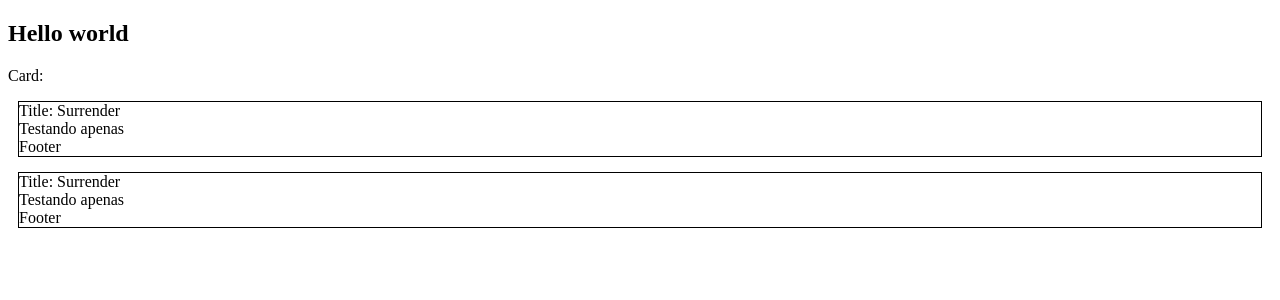
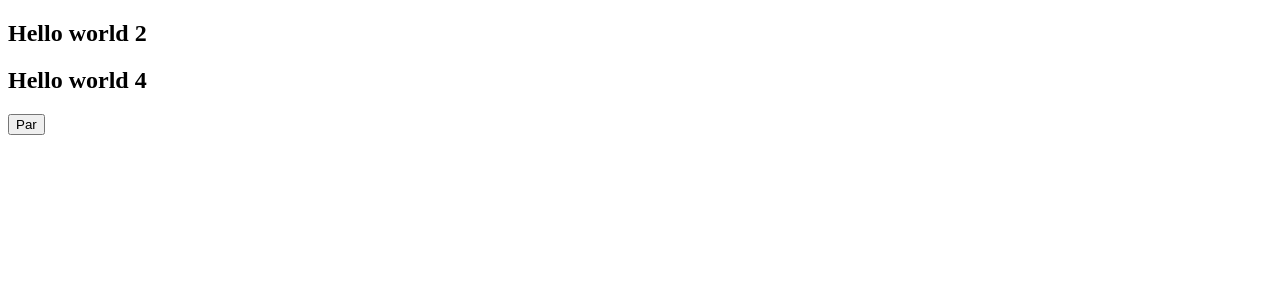
Before and after one commit to luzayadio/study-react-js, a React (Vite) app: page / in a window 1280 px wide. Shown: the top 300 px of the page. Built offline with nearby package versions, Linux system fonts and the light colour scheme.

Commit message:
Renderização condicional no REACT

```diff
--- a/src/App.tsx
+++ b/src/App.tsx
@@ -1,33 +1,22 @@
-interface ICardProps {
-  title: string;
-  children: React.ReactNode;
-}
-const Card = (props: ICardProps) => {
+import { useState } from "react";
+
+export function App() {
+  const [hide, setHide] = useState(false)
+
+  if(hide) return (<h1>null</h1>)
+  // Nunca colocar um hook(useState, etc) depois de um if com return, vai causar erro!!
+
   return (
-    <div style={{ border: "1px solid black", margin: "15px 10px 15px 10px" }}>
-      <span>Title: {props.title}</span>
+    <div>
+      {hide && <h2>Hello world 1</h2>}
+      {!hide && <h2>Hello world 2</h2>}
 
-      <div>{props.children}</div>
+      {hide ? <h2>Hello world 3</h2> : <h2>Hello world 4</h2>}
 
-      <div>Footer</div>
+
+      <button onClick={() => setHide(!hide)}>
+        {hide ? "Impar" : "Par"}
+      </button>
     </div>
   )
 }
-
-
-
-export function App() {
-  return (
-    <div>
-      <h2>Hello world</h2>
-
-      <p>Card:</p>
-      <Card title="Surrender">
-        Testando apenas
-      </Card>
-      <Card title="Surrender">
-        Testando apenas
-      </Card>
-    </div>
-  )
-}
```
